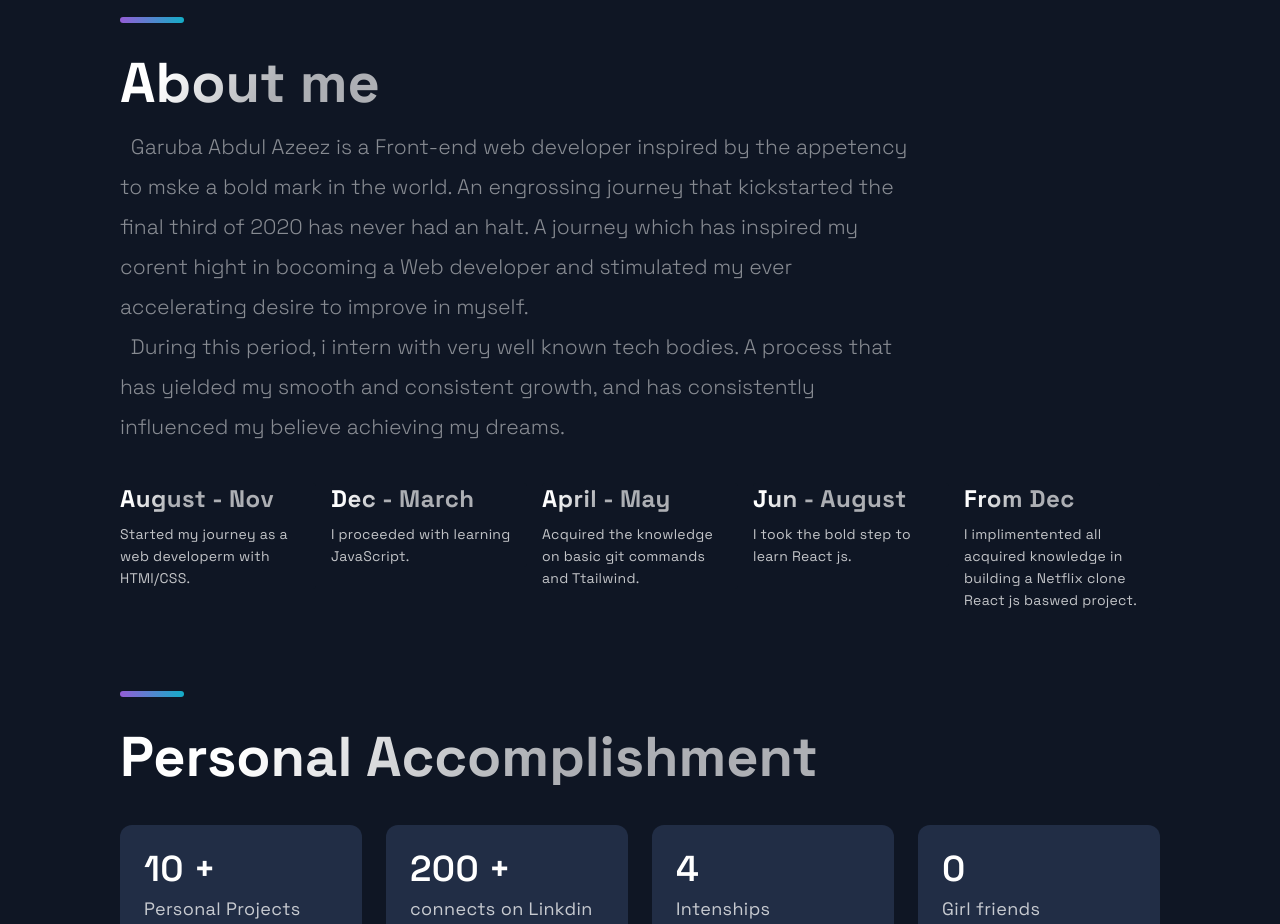
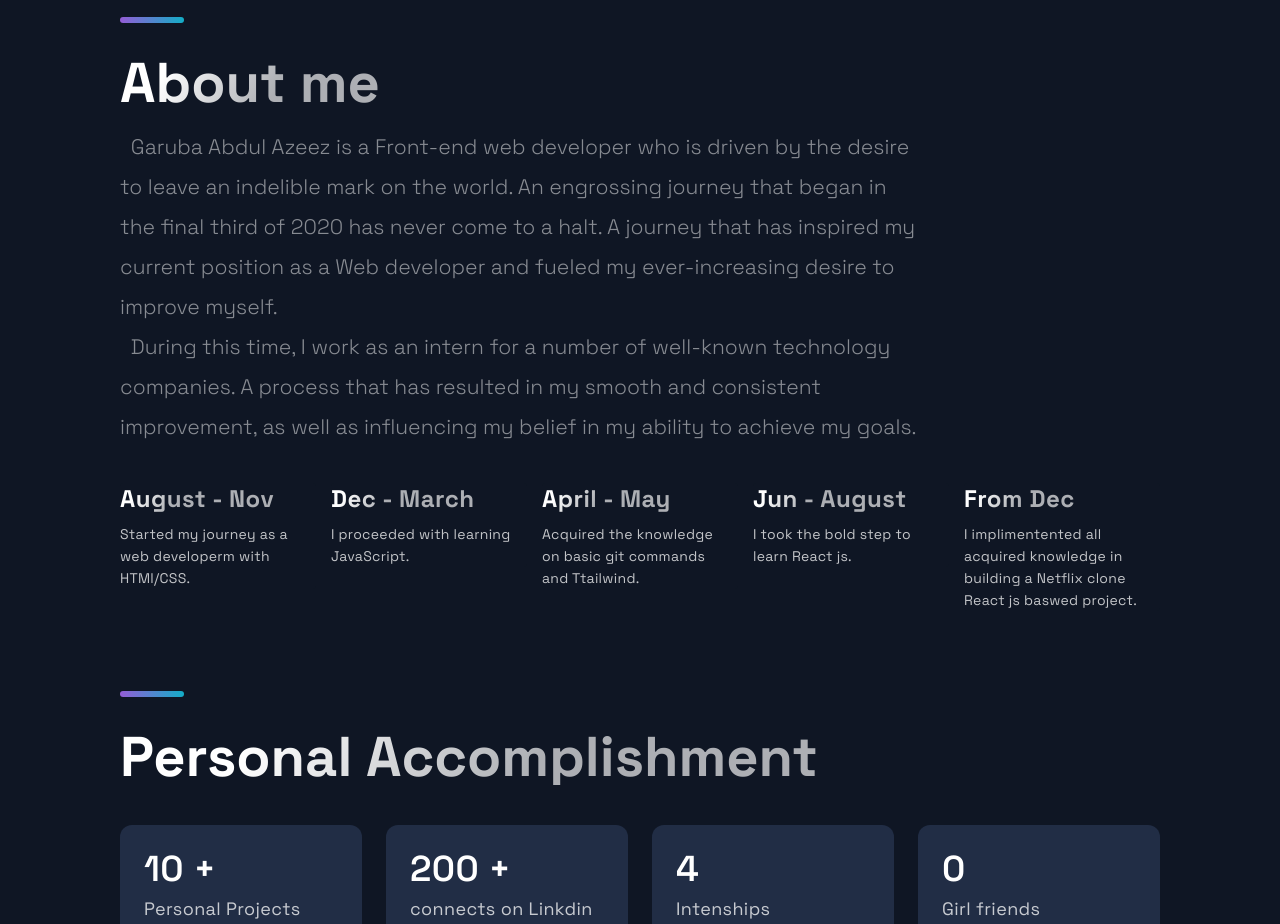
Before and after one commit to Azeezjim/MYPortfolio, a Next.js app: page / in a window 1280 px wide. Shown: the part 2480-3404 px from the top of the page. Built offline with nearby package versions, Linux system fonts and the light colour scheme.

Commit message:
3rd commit

```diff
--- a/src/components/TimeLine/TimeLine.js
+++ b/src/components/TimeLine/TimeLine.js
@@ -34,12 +34,13 @@ useEffect(() => {
     <Section id="about">
       <SectionTitle>About me</SectionTitle>
       <SectionText>
-        &nbsp; Garuba Abdul Azeez is a Front-end web developer inspired by the appetency to mske a bold
-        mark in the world. An engrossing journey that kickstarted the final third of 2020 has never had an halt.
-        A journey which has inspired my corent hight in bocoming a Web developer and
-        stimulated my ever accelerating desire to improve in myself. <br />
-        &nbsp; During this period, i intern with very well known tech bodies. A process that has yielded my
-        smooth and consistent growth, and has consistently influenced my believe achieving my dreams.
+        &nbsp; Garuba Abdul Azeez is a Front-end web developer who is driven by the desire to leave an indelible
+        mark on the world. An engrossing journey that began in the final third of 2020 has never come to a halt.
+        A journey that has inspired my current position as a Web developer and fueled my ever-increasing desire
+        to improve myself. <br />
+        &nbsp; During this time, I work as an intern for a number of well-known technology companies. A process
+        that has resulted in my smooth and consistent improvement, as well as influencing my belief in my ability
+        to achieve my goals.
       </SectionText>
       <CarouselContainer ref={carouselRef } onScrool={handleScroll}>
 
```
